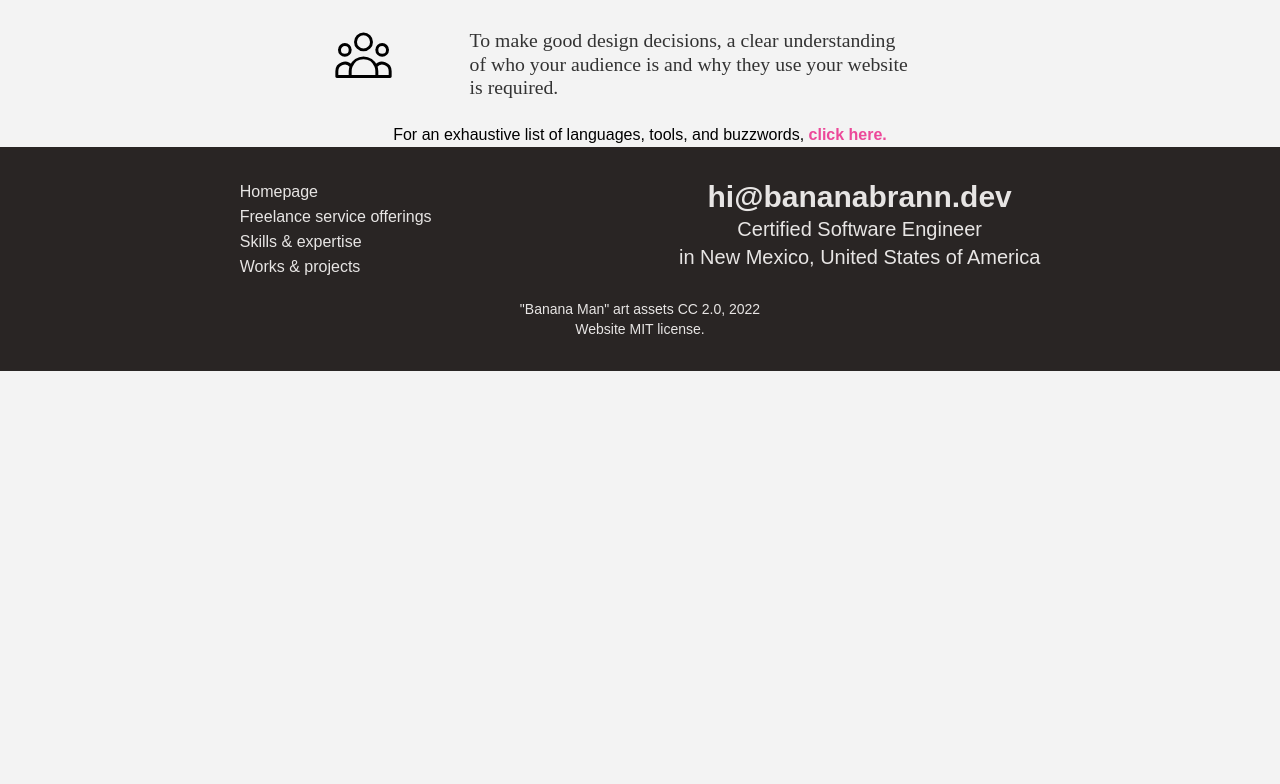
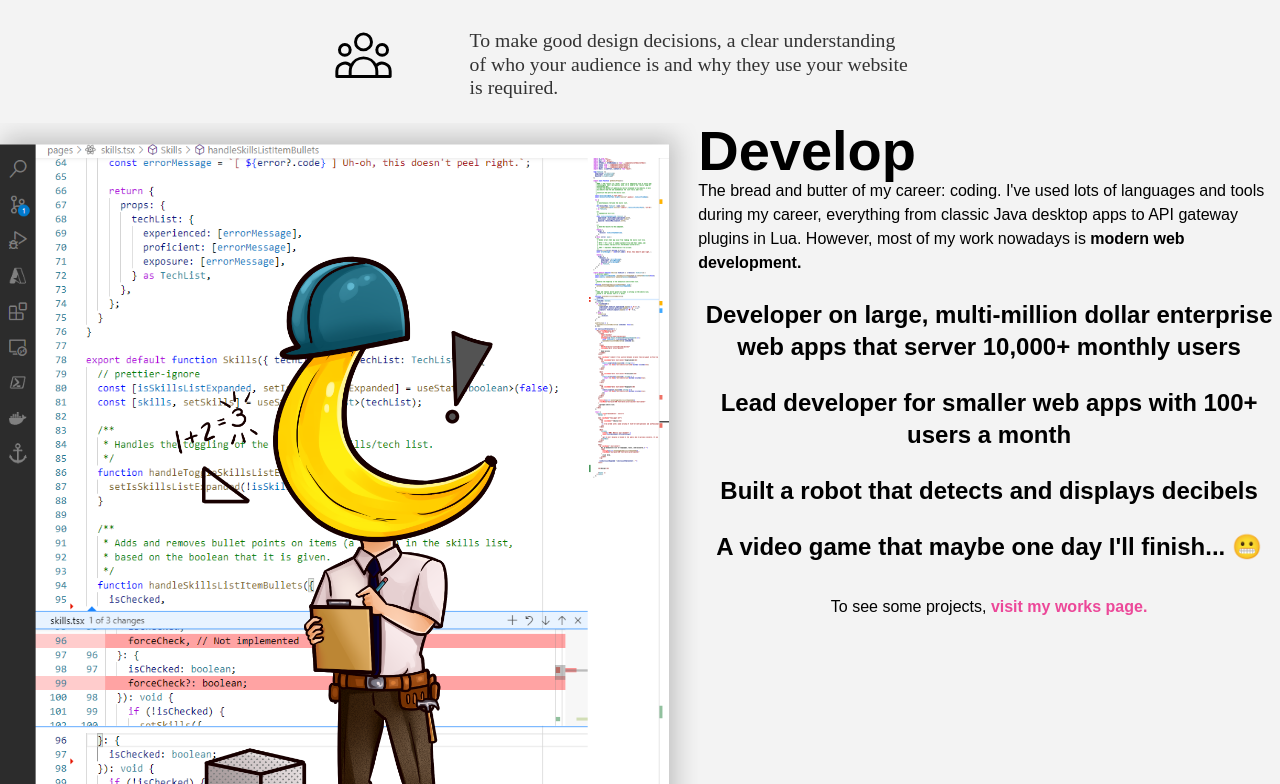
Before and after one commit to bananabrann/old-bananabrann.dev, a Next.js app: page /skills in a window 1280 px wide. Shown: the part 1476-2260 px from the top of the page. Before the commit the page ends 1847 px from the top, so only its background shows below. Built offline with nearby package versions, Linux system fonts and the light colour scheme; a web font is replaced by a local one.

Commit message:
First part of the 'develop' section

```diff
--- a/pages/skills.tsx
+++ b/pages/skills.tsx
@@ -9,7 +9,9 @@ import Image from "next/image";
 import React, { useEffect, useState } from "react";
 import InfoBadge, { InfoBadgeSymbol } from "../components/InfoBadge/InfoBadge";
 import BananaManPaintingPng from "../res/png/bananaman-painting.png";
+import BananaManEngineerPng from "../res/png/bananaman-engineer.png";
 import SnippetXdPng from "../res/png/snippet-xd.png";
+import SnippetCodePng from "../res/png/snippet-code.png";
 
 type TechList = {
   experienced: Array<string>;
@@ -273,6 +275,8 @@ export default function Skills({ techList }: { techList: TechList }) {
 
               NOTE -- Edit <svg> `width` prop to adjust size.
             */}
+            {/* TODO -- This is ugly, it should probably be its own component. */}
+
             {/* prettier-ignore */}
             <svg xmlns="http://www.w3.org/2000/svg" width="" height="" viewBox="0 0 1265.025 680.008">
               {/* prettier-ignore */}
@@ -302,6 +306,63 @@ export default function Skills({ techList }: { techList: TechList }) {
         </div>
       </section>
 
+      <section id="develop">
+        <div className="flex">
+          <div className="relative w-full">
+            <div className="relative z-50 -bottom-28">
+              <Image
+                src={BananaManEngineerPng}
+                alt=""
+                title=""
+                quality={0}
+                priority={true}
+                width="100%"
+                height="100%"
+                layout="responsive"
+                objectFit="contain"
+              />
+
+            </div>
+            <div className="absolute top-0">
+              <Image
+                src={SnippetCodePng}
+                alt=""
+                title=""
+                quality={0}
+                priority={true}
+              />
+            </div>
+          </div>
+
+          <div className="w-5/6">
+            <h2>Develop</h2>
+            <p>
+              {`The bread and butter of my career: coding. I've used lots of languages and tools during my career, everything from classic Java desktop apps to API gateway plugins in Lua. However, most of my work nowadays is `}
+              <b>modern web development.</b>
+            </p>
+
+            <br />
+
+            <div className="text-center text-2xl font-bold flex flex-col gap-6">
+              <p className="">
+                Developer on large, multi-million dollar enterprise web apps
+                that server 10,000+ monthly users
+              </p>
+              <p>Lead developer for smaller web apps with 100+ users a month</p>
+              <p>Built a robot that detects and displays decibels</p>
+              <p>{`A video game that maybe one day I'll finish... 😬`}</p>
+            </div>
+
+            <p className="mt-8 text-center">
+              {`To see some projects, `}
+              <span className="font-bold text-pink-500">
+                <Link href="/works">visit my works page.</Link>
+              </span>
+            </p>
+          </div>
+        </div>
+      </section>
+
       <div>
         <p className=" text-center">
           {`For an exhaustive list of languages, tools, and buzzwords, `}
```
Also changed, not shown: tailwind.config.js (+4 -4 lines), res/png/snippet-code.png (added).
